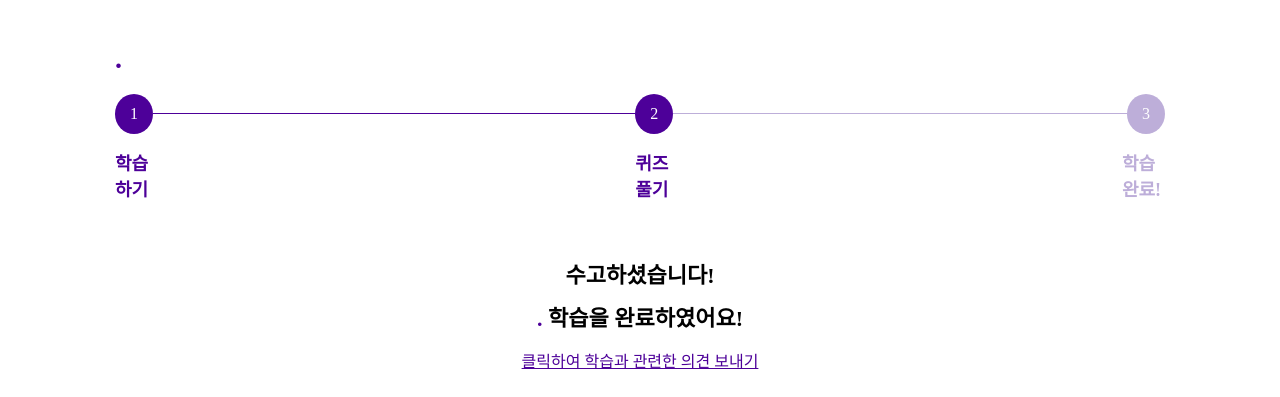
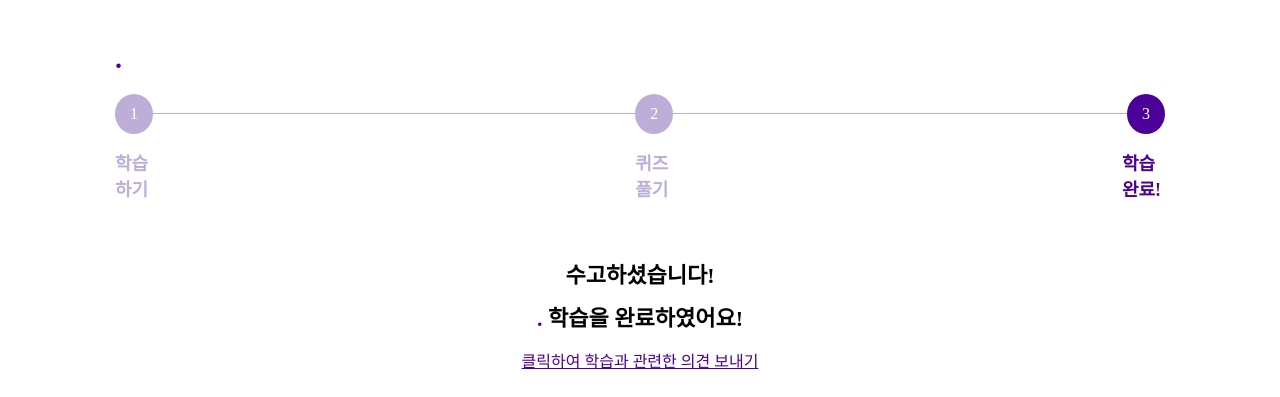
Before and after one commit to 2025-HERETHON/2025-herethon-5, a Django app: template templates/learn/learn_complete.html in a window 1280 px wide. Shown: the part 103-500 px from the top of the page. Run offline with Django 3.2, Linux system fonts and the light colour scheme; the template is opened without the code that fills it, so the values that code supplies are empty; some web fonts are replaced.

Commit message:
Feat : 학습 완료 페이지 구현 완료

```diff
--- a/static/css/learn/learn_complete.css
+++ b/static/css/learn/learn_complete.css
@@ -41,7 +41,7 @@ body {
   width: 40px;
   height: 40px;
   border-radius: 50%;
-  background-color: #4d0099;
+  background-color: #bdaed9;
   color: white;
   display: flex;
   justify-content: center;
@@ -50,13 +50,13 @@ body {
 .line1 {
   display: flex;
   width: 508px;
-  border-bottom: 1px solid #4d0099;
+  border-bottom: 1px solid #bdaed9;
 }
 .second {
   width: 40px;
   height: 40px;
   border-radius: 50%;
-  background-color: #4d0099;
+  background-color: #bdaed9;
   color: white;
   display: flex;
   justify-content: center;
@@ -70,7 +70,7 @@ body {
   width: 40px;
   height: 40px;
   border-radius: 50%;
-  background-color: #bdaed9;
+  background-color: #4d0099;
   color: white;
   display: flex;
   justify-content: center;
@@ -82,13 +82,13 @@ body {
 }
 
 .study {
-  color: #4d0099;
+  color: #bdaed9;
   font-size: 18px;
   font-style: normal;
   font-weight: 700;
 }
 .quiz {
-  color: #4d0099;
+  color: #bdaed9;
   font-size: 18px;
   font-style: normal;
   font-weight: 700;
@@ -96,13 +96,11 @@ body {
   padding-right: 447px;
 }
 .finish {
-  color: #bdaed9;
+  color: #4d0099;
   font-size: 18px;
   font-style: normal;
   font-weight: 700;
 }
-
-/* 수정 사항 */
 
 .complete-congrats,
 .complete-title,
```
